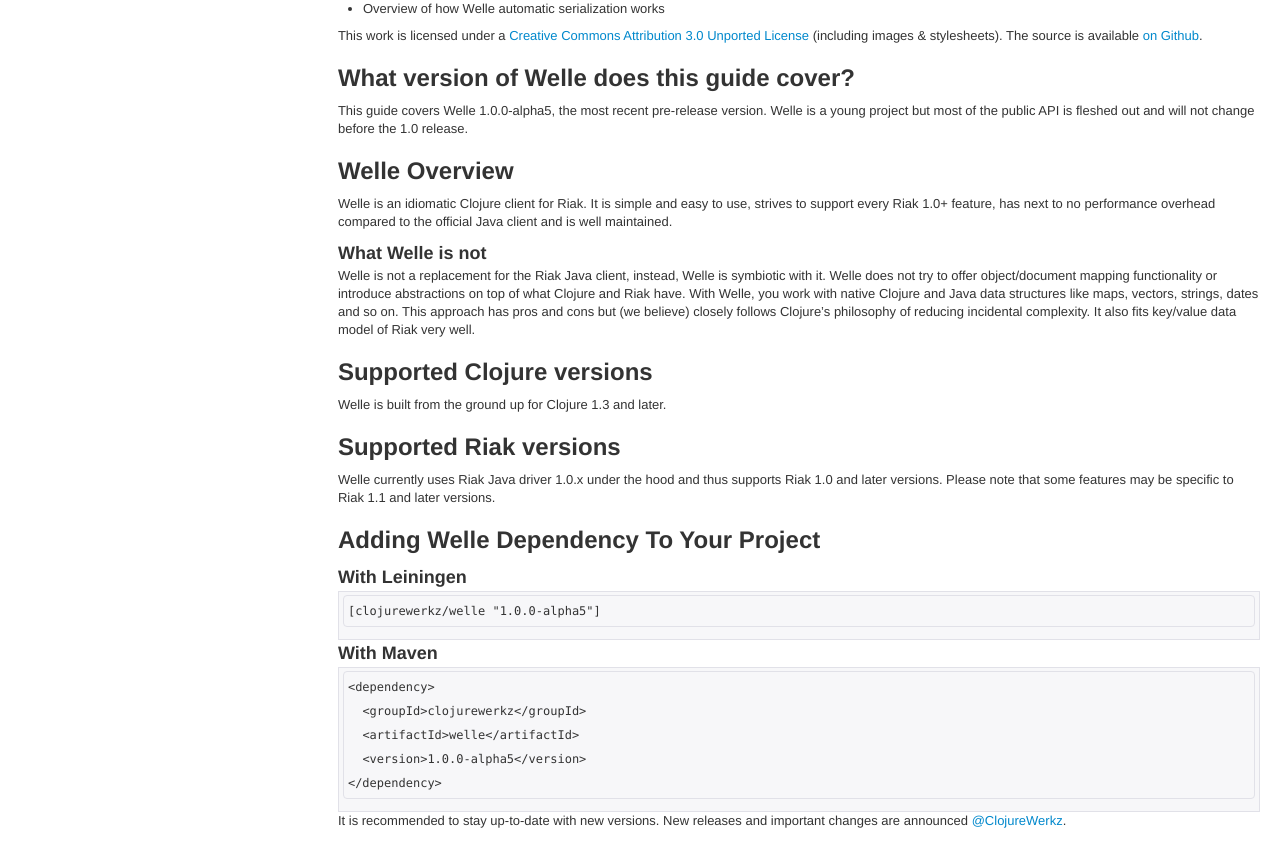
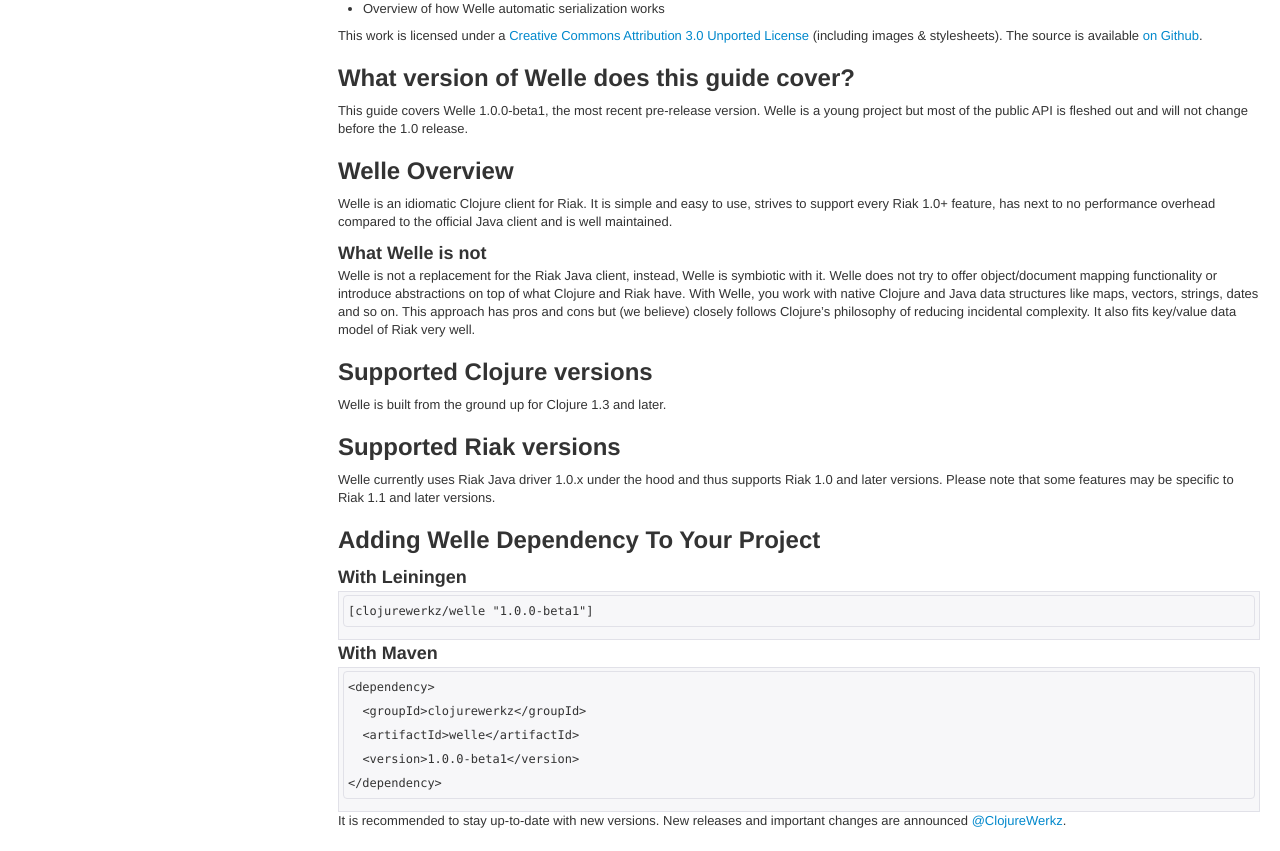
Before and after one commit to clojurewerkz/welle.docs, a Jekyll site: the page built from articles/getting_started.md, in a window 1280 px wide and 1400 px high. Shown: the part 223-1074 px from the top of the window. Built offline with Jekyll 4.4.1, drawn with Linux system fonts in a browser that asks for light colours; some web fonts are replaced.

Commit message:
Update to beta1

```diff
--- a/articles/getting_started.md
+++ b/articles/getting_started.md
@@ -19,7 +19,7 @@
 
 ## What version of Welle does this guide cover?
 
-This guide covers Welle 1.0.0-alpha5, the most recent pre-release version. Welle is a young project but most of the public API
+This guide covers Welle 1.0.0-beta1, the most recent pre-release version. Welle is a young project but most of the public API
 is fleshed out and will not change before the 1.0 release.
 
 
@@ -52,14 +52,14 @@
 
 ### With Leiningen
 
-    [clojurewerkz/welle "1.0.0-alpha5"]
+    [clojurewerkz/welle "1.0.0-beta1"]
 
 ### With Maven
 
     <dependency>
       <groupId>clojurewerkz</groupId>
       <artifactId>welle</artifactId>
-      <version>1.0.0-alpha5</version>
+      <version>1.0.0-beta1</version>
     </dependency>
 
 It is recommended to stay up-to-date with new versions. New releases and important changes are announced [@ClojureWerkz](http://twitter.com/ClojureWerkz).
--- a/index.html
+++ b/index.html
@@ -33,14 +33,14 @@
 <div class='row-fluid'>
   <div class='span4'>
     <h2>Riak 1.0+ Features</h2>
-    <p>Besides fundamental K/V operations, Welle supports secondary indexes, Riak search, map/reduce, both HTTP and Protocol Buffers transports</p>
+    <p>Besides fundamental K/V operations, Welle supports secondary indexes, map/reduce, link walking, both HTTP and Protocol Buffers transports</p>
   </div>
   <div class='span4'>
     <h2>Batteries Included</h2>
-    <p>Welle makes it easier to do map/reduce  with JavaScript resources, provides clojure.core.cache protocol implementation, unit testing helpers and more</p>
+    <p>Welle makes it easier to do map/reduce with JavaScript resources, provides clojure.core.cache protocol implementation, unit testing helpers and more</p>
   </div>
   <div class='span4'>
     <h2>Built for the Future</h2>
-    <p>Built from the ground up for Clojure 1.3+. Tested against 1.3, 1.4 and master snapshots.</p>
+    <p>Built from the ground up for Clojure 1.3+. Tested against 1.3, 1.4 and 1.5 master snapshots.</p>
   </div>
 </div>
```
Also changed, not shown: articles/buckets.md (+1 -1 lines), articles/connecting.md (+1 -1 lines), articles/kv.md (+1 -1 lines).
